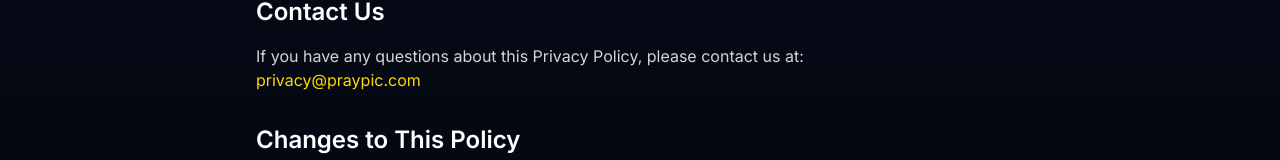
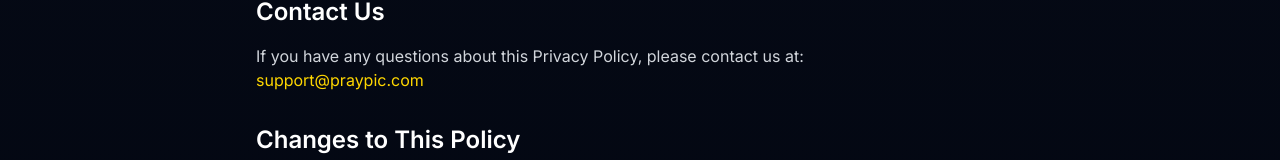
Before and after one commit to yousifUnity/Pray-Pic, a Next.js app: page /privacy in a window 1280 px wide. Shown: the part 2732-2892 px from the top of the page. Built offline with nearby package versions, Linux system fonts and the light colour scheme.

Commit message:
Update page.tsx

```diff
--- a/src/app/privacy/page.tsx
+++ b/src/app/privacy/page.tsx
@@ -132,7 +132,7 @@
                 If you have any questions about this Privacy Policy, please contact us at:
                 <br />
                 <a href="mailto:privacy@praypic.com" className="text-primary-green dark:text-primary-gold hover:underline">
-                  privacy@praypic.com
+                  support@praypic.com
                 </a>
               </p>
             </section>
```
